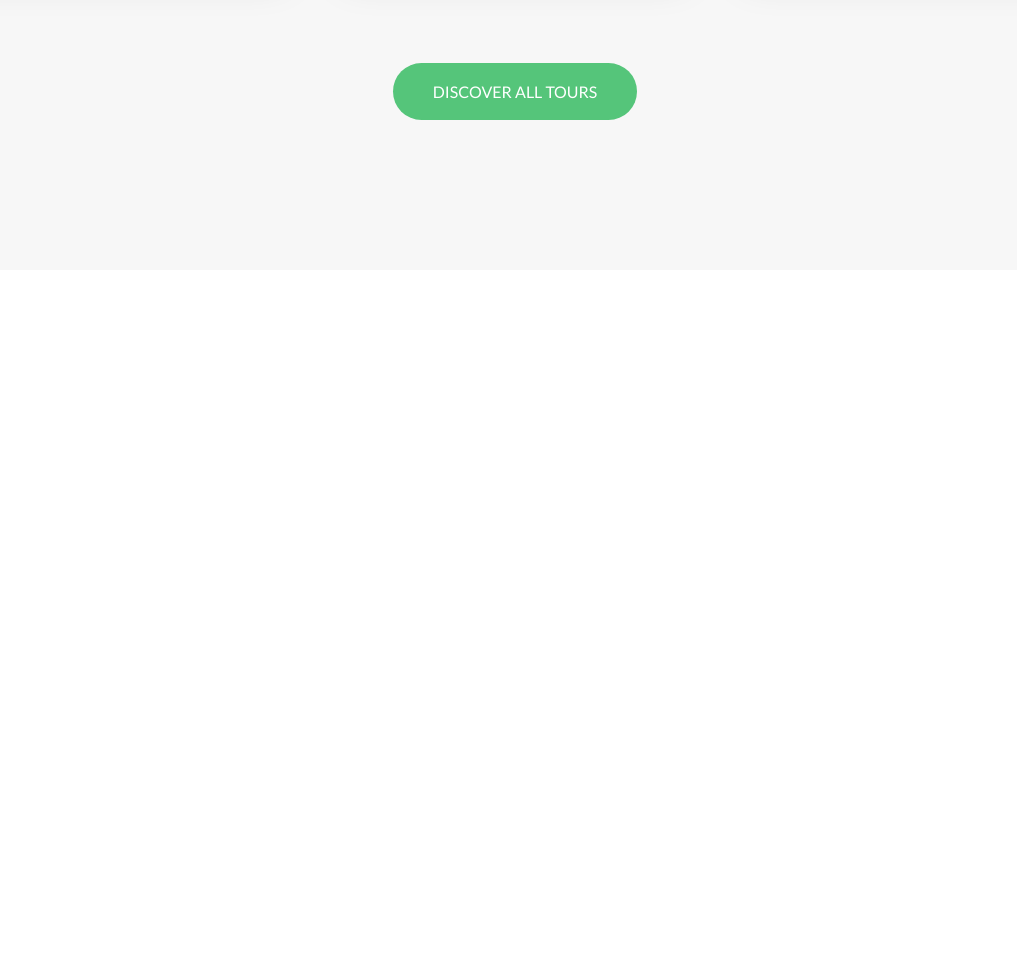
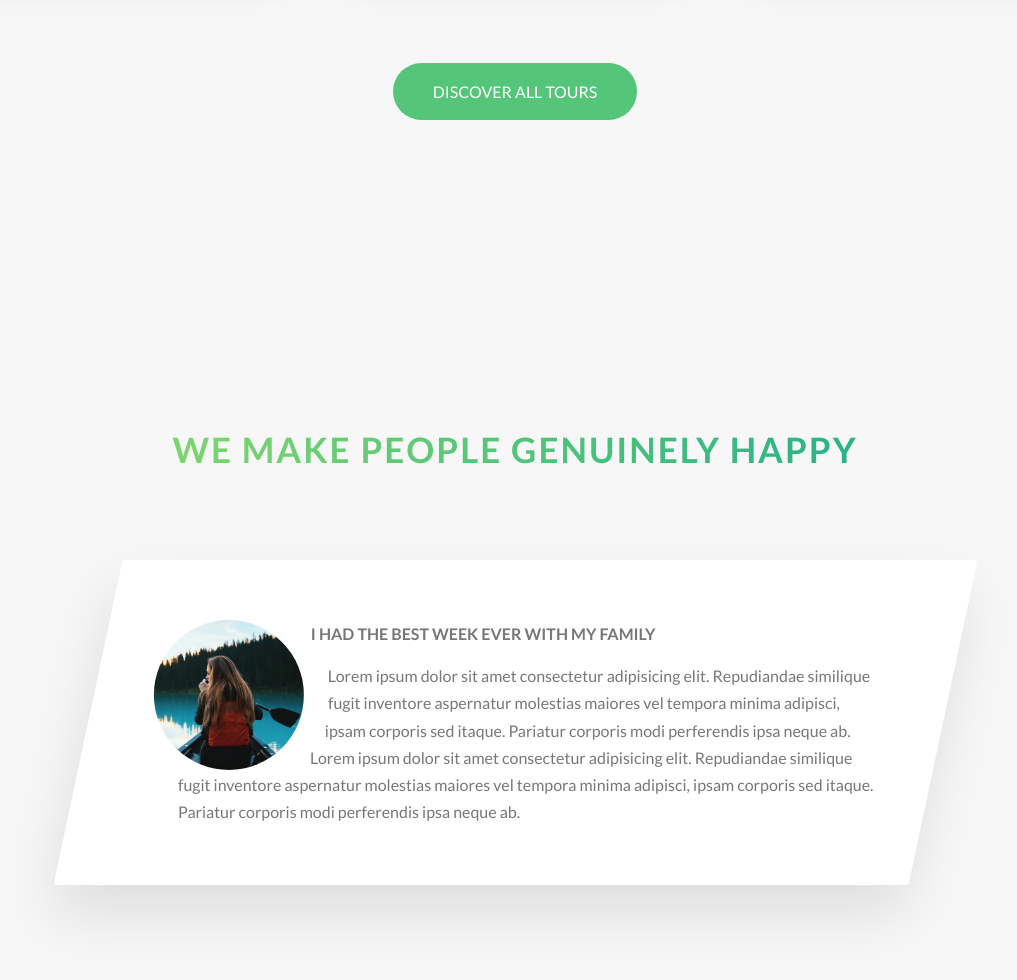
Before and after one commit to DariaaaP/Natours, a website: page index.html in a window 1280 px wide. Shown: the part 3057-4037 px from the top of the page, without its empty margins (125-1142 px from the left). Before the commit the page ends 3357 px from the top, so only its background shows below. Drawn offline with Linux system fonts and the light colour scheme.

Commit message:
added section tours, styles and 1 card for section

```diff
--- a/index.html
+++ b/index.html
@@ -231,6 +231,39 @@
           <a href="#" class="btn btn--green">Discover all tours</a>
         </div>
       </section>
+
+      <section class="section-stories">
+        <div class="u-center-text u-margin-bottom-big">
+          <h2 class="heading-secondary">We make people genuinely happy</h2>
+        </div>
+        <div class="row">
+          <div class="story">
+            <figure class="story__shape">
+              <img
+                src="img/nat-8.jpg"
+                alt="Persone on a tour"
+                class="story__img"
+              />
+              <figcaption class="story__caption">Mary Smith</figcaption>
+            </figure>
+            <div class="story__text">
+              <h3 class="heading-tertiary u-margin-bottom-small">
+                I had the best week ever with my family
+              </h3>
+              <p>
+                Lorem ipsum dolor sit amet consectetur adipisicing elit.
+                Repudiandae similique fugit inventore aspernatur molestias
+                maiores vel tempora minima adipisci, ipsam corporis sed itaque.
+                Pariatur corporis modi perferendis ipsa neque ab. Lorem ipsum
+                dolor sit amet consectetur adipisicing elit. Repudiandae
+                similique fugit inventore aspernatur molestias maiores vel
+                tempora minima adipisci, ipsam corporis sed itaque. Pariatur
+                corporis modi perferendis ipsa neque ab.
+              </p>
+            </div>
+          </div>
+        </div>
+      </section>
     </main>
 
     <!-- <section class="grid-class">
--- /dev/null
+++ b/sass/components/_story.scss
@@ -0,0 +1,65 @@
+.story {
+  width: 75%;
+  margin: 0 auto;
+  padding: 6rem;
+  padding-left: 9rem;
+
+  box-shadow: 0 3rem 6rem rgba($color-black, .1);
+  background-color: $color-white;
+  border-radius: 3px;
+
+  font-size: $default-font-size;
+
+  transform: skewX(-12deg);
+
+  &__shape {
+    position: relative;
+    width: 15rem;
+    height: 15rem;
+    float: left;
+
+    -webkit-shape-outside: circle(50% at 50% 50%);
+    shape-outside: circle(50% at 50% 50%);
+    -webkit-clip-path: circle(50% at 50% 50%);
+    clip-path: circle(50% at 50% 50%);
+    transform: translateX(-3rem) skewX(12deg);
+  }
+
+  &__img {
+    height: 100%;
+
+    transform: translateX(-4rem) scale(1.4);
+    transition: all .5s;
+  }
+
+  &__caption {
+    position: absolute;
+    top: 50%;
+    left: 50%;
+
+    color: $color-white;
+    text-transform: uppercase;
+    font-size: 1.7rem;
+    text-align: center;
+
+    opacity: 0;
+    transform: translate(-50%, 20%);
+    transition: all .5s;
+    backface-visibility: hidden;
+  }
+
+  &:hover &__caption {
+    opacity: 1;
+    transform: translate(-50%, -50%);
+  }
+  &:hover &__img {
+    filter: blur(3px) brightness(80%);
+    transform: translateX(-4rem) scale(1);
+  }
+
+
+  &__text {
+    transform: skewX(12deg);
+  }
+
+}
--- a/sass/main.scss
+++ b/sass/main.scss
@@ -11,6 +11,7 @@
 @import "components/card";
 @import "components/composition";
 @import "components/feature-box";
+@import "components/story";
 
 @import "layout/grid";
 @import "layout/header";
--- a/sass/pages/_home.scss
+++ b/sass/pages/_home.scss
@@ -23,7 +23,6 @@
     transform: skewY(7deg);
   }
 }
-
 //.section-features > *
 
 .section-tours {
@@ -32,3 +31,9 @@
 
   background-color: $color-grey-light-1;
 }
+
+.section-stories {
+  padding: 15rem 0;
+
+  background-color: $color-grey-light-1;
+}
```
Also changed, not shown: css/style.css.
